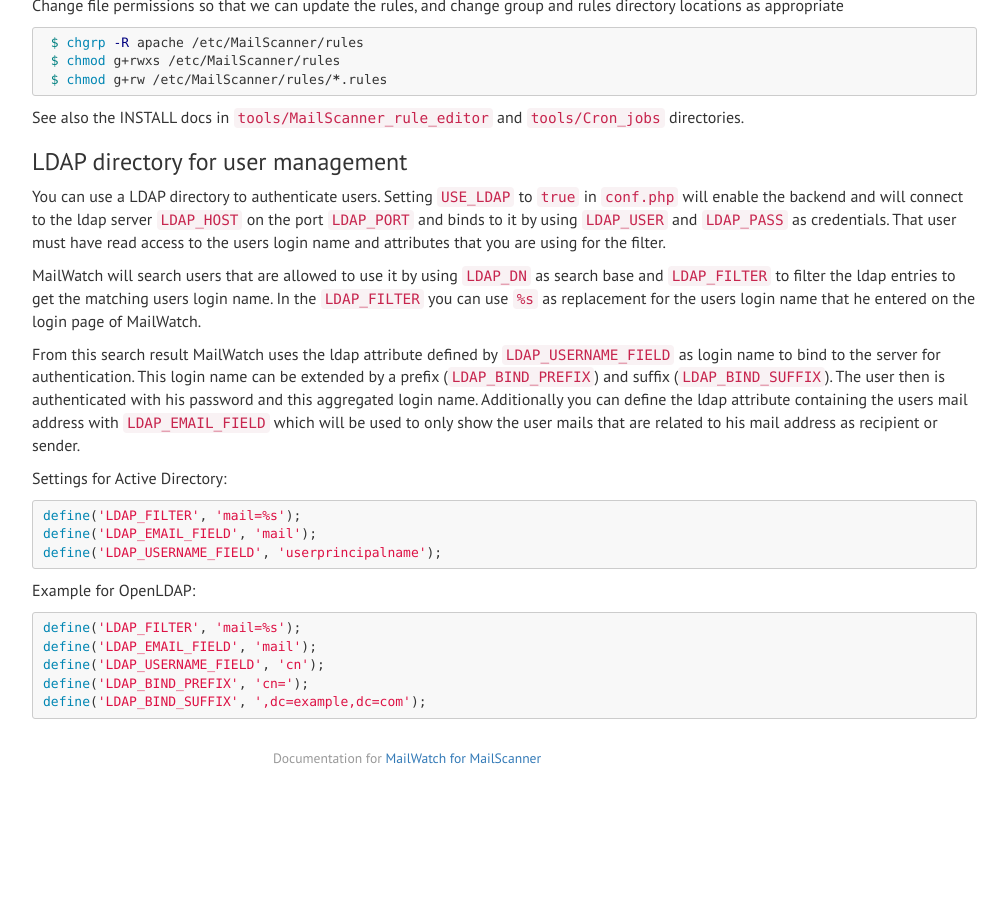
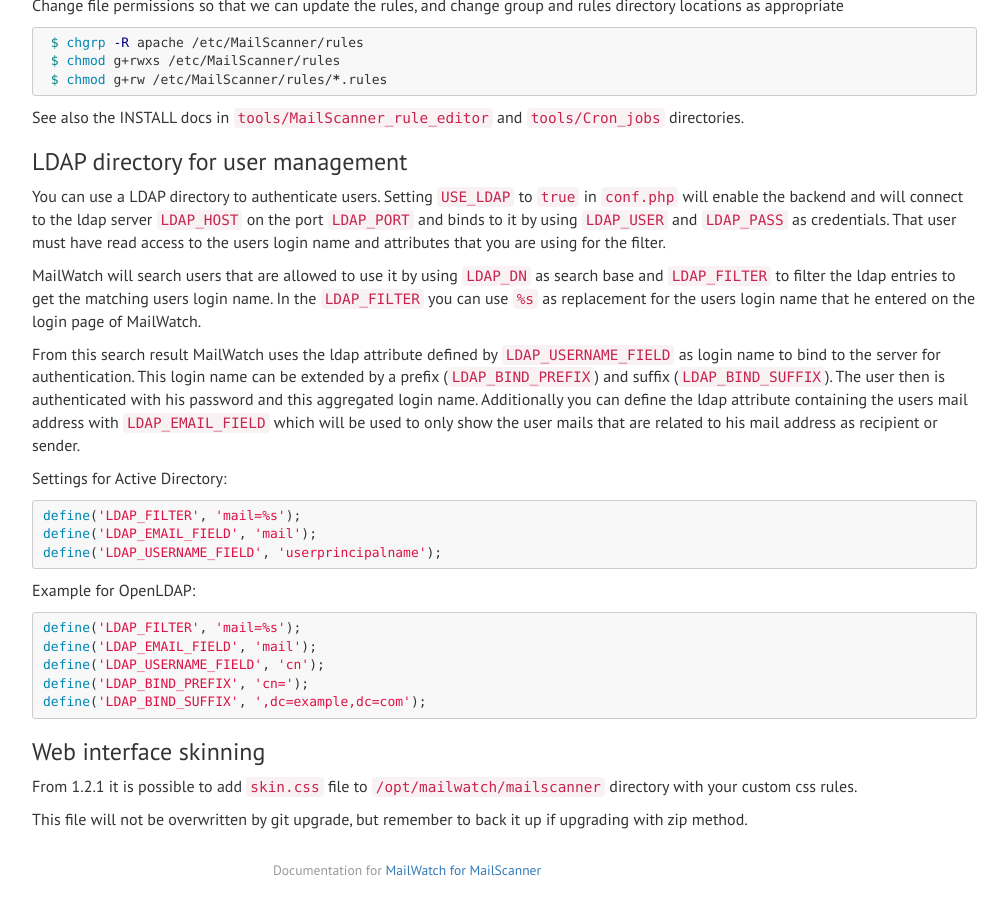
Before and after one commit to mailwatch/mailwatch-docs, a Jekyll site: the page built from _posts/2017-03-23-optional-setup.md, in a window 1280 px wide and 900 px high, scrolled down 1565 px. Shown: the whole window, without its empty margins (233-1241 px from the left). Built offline with Jekyll 4.4.1, drawn with Linux system fonts in a browser that asks for light colours; nearby versions of some CDN libraries; before the commit the page ends 2353 px from its top, so only the background shows below that.

Commit message:
Add skin.css instruction

````diff
--- a/_posts/2017-03-23-optional-setup.md
+++ b/_posts/2017-03-23-optional-setup.md
@@ -120,3 +120,9 @@ define('LDAP_USERNAME_FIELD', 'cn');
 define('LDAP_BIND_PREFIX', 'cn=');
 define('LDAP_BIND_SUFFIX', ',dc=example,dc=com');
 ```
+
+### Web interface skinning
+
+From 1.2.1 it is possible to add `skin.css` file to `/opt/mailwatch/mailscanner` directory with your custom css rules.
+
+This file will not be overwritten by git upgrade, but remember to back it up if upgrading with zip method.
````
